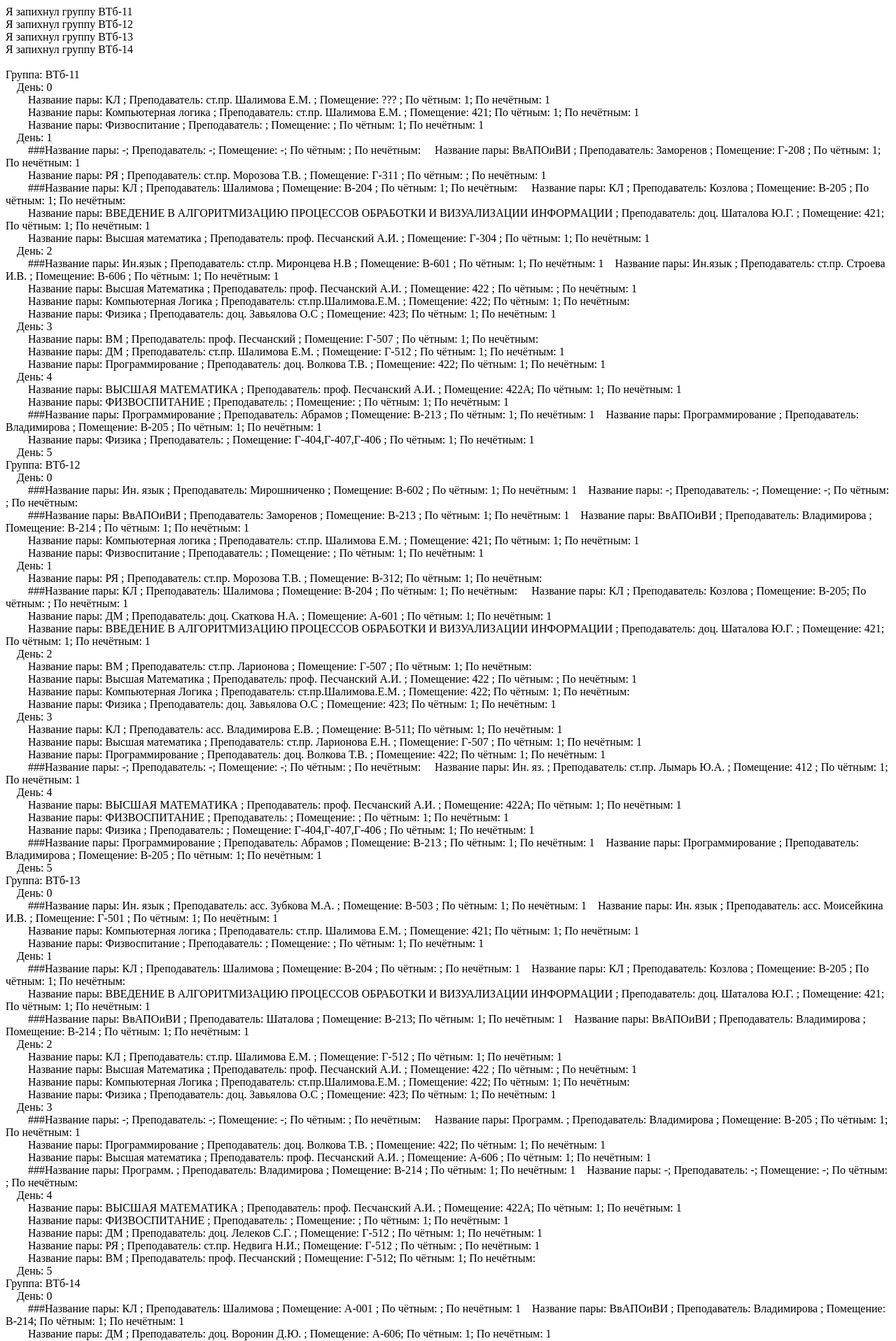
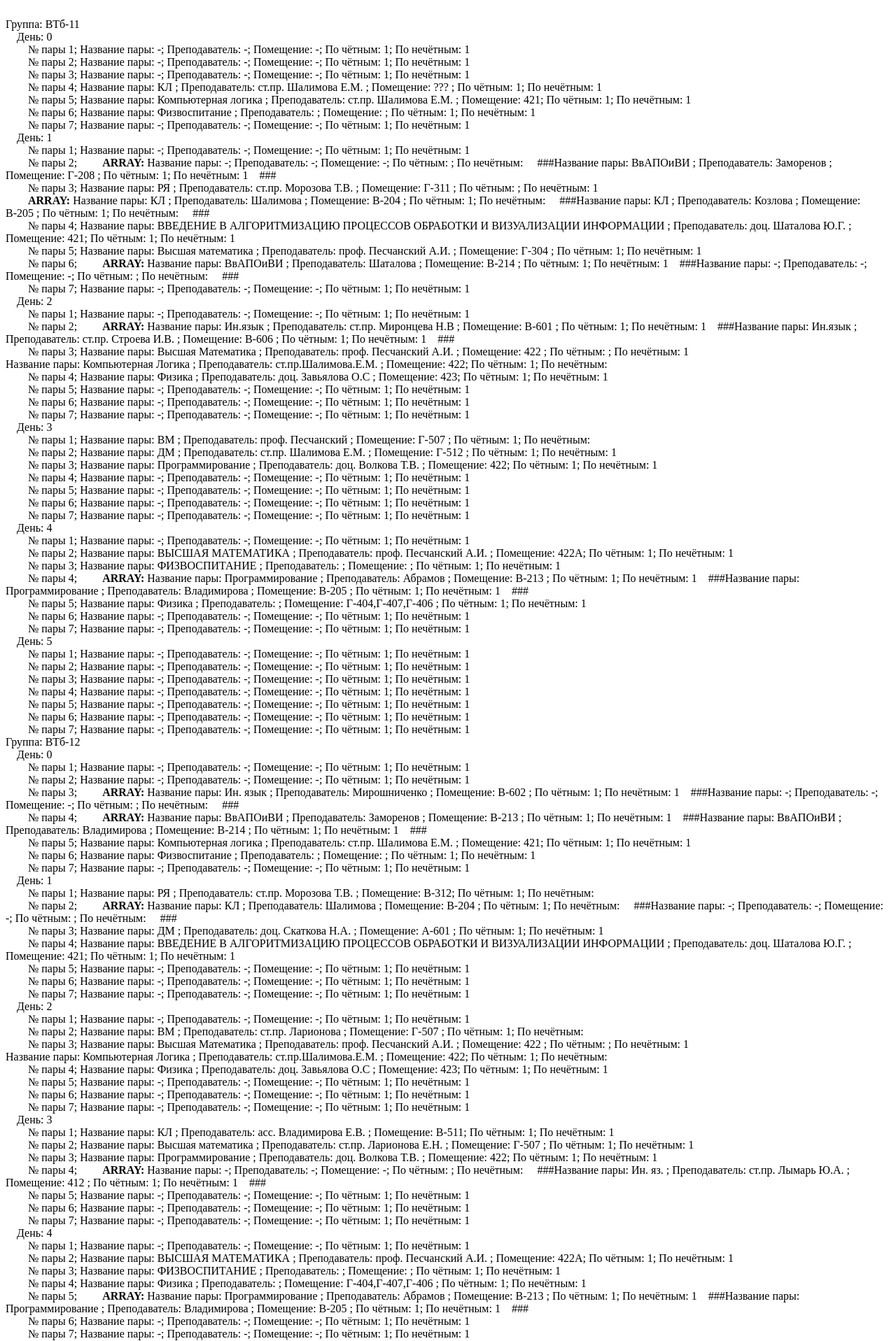
Before and after one commit to DmitryMachavariani/xrenznaetchto, a PHP site: page / in a window 1280 px wide. Shown: the top 1917 px of the page at 70% size. Run offline with PHP 8.4, Linux system fonts and the light colour scheme.

Commit message:
Исправил ещё пару багов. При проверке на группе ВТб-11 ошибок не найдено. Сливаю в мастер

```diff
--- a/Day.php
+++ b/Day.php
@@ -18,7 +18,7 @@ class Day
 	{
 		$lessonIndex = $lessonNumber - 1;
 
-		if(isset($this->lessons[(int)$lessonIndex]) && !empty($this->lessons[(int)$lessonIndex]))
+		if(isset($this->lessons[(int)$lessonIndex]) || !empty($this->lessons[(int)$lessonIndex]))
 		{
 			$temp = $this->lessons[$lessonIndex];
 			$this->lessons[$lessonIndex] = array();
@@ -34,11 +34,33 @@ class Day
 	public function getLesson($lessonNumber)
 	{
 		$lessonIndex = $lessonNumber - 1;
-		if(!isset($this->lesson[$lessonIndex]))
+
+		if(!isset($this->lessons[$lessonIndex]))
+		{
 			throw new Exception("<font color='#CC0000'><b>Ошибка! Пары №".$lessonNumber.
 					" в дне номер ".$this->number." для группы ".$this->group." не существует!</b></font>");
+			return;
+		}
 
-		return $this->lesson[$lessonIndex];
+
+		return $this->lessons[$lessonIndex];
+	}
+
+	public function getOrAddLesson($lessonNumber)
+	{
+		$lessonIndex = $lessonNumber - 1;
+
+		try
+		{
+			$this->getLesson($lessonNumber);
+		}
+		catch(Exception $e)
+		{
+			$this->lessons[(int)$lessonIndex] = new Lesson();
+			//echo $e->getMessage()."<br>\n";
+		}
+
+		return $this->lessons[(int)$lessonIndex];
 	}
 
 	public function getLessons()
--- a/Lesson.php
+++ b/Lesson.php
@@ -20,7 +20,7 @@ class Lesson extends AbstractLesson
 
 	public function show()
 	{
-		echo "&nbsp;&nbsp;&nbsp;&nbsp;&nbsp;&nbsp;&nbsp;&nbsp;".
+		echo "".
 				"Название пары: ".$this->subject."; ".
 				"Преподаватель: ".$this->teacher."; ".
 				"Помещение: ".$this->room."; ".
--- a/LessonsForSubgroups.php
+++ b/LessonsForSubgroups.php
@@ -13,7 +13,7 @@ class LessonsForSubgroups extends AbstractLesson
 
 	public function show()
 	{
-		echo "&nbsp;&nbsp;&nbsp;&nbsp;&nbsp;&nbsp;&nbsp;&nbsp;###";
+		echo "&nbsp;&nbsp;&nbsp;&nbsp;&nbsp;&nbsp;&nbsp;&nbsp;<b>ARRAY: </b>";
 		foreach($this->lessons as $lesson)
 		{
 				echo
@@ -21,7 +21,7 @@ class LessonsForSubgroups extends AbstractLesson
 					"Преподаватель: ".$lesson->getTeacher()."; ".
 					"Помещение: ".$lesson->getRoom()."; ".
 					"По чётным: ".(false !== $lesson->getOnEvenWeek())."; ".
-					"По нечётным: ".(false !== $lesson->getOnOddWeek())."&nbsp;&nbsp;&nbsp;&nbsp;";
+					"По нечётным: ".(false !== $lesson->getOnOddWeek())."&nbsp;&nbsp;&nbsp;&nbsp;###";
 		}
 		echo "<br>";
 	}
--- a/ParseClass.php
+++ b/ParseClass.php
@@ -73,23 +73,21 @@ class ParseClass
 
 				if(is_array($day->getLessons()))
 				{
+					$lessonCounter = 1;
 					foreach($day->getLessons() as $lesson)
 					{
-						if(is_array($lesson))
-						{
+						echo "&nbsp;&nbsp;&nbsp;&nbsp;&nbsp;&nbsp;&nbsp;&nbsp;№ пары ".$lessonCounter."; ";
+						if(is_array($lesson) !== false)
 							foreach($lesson as $sublesson)
-							{
 								$sublesson->show();
-							}
-						}
 						else
 							$lesson->show();
+
+						$lessonCounter++;
 					}
 				}
-
 			}
 		}
-
 	}
 
 	private function parseGroups($buffer)
@@ -97,7 +95,6 @@ class ParseClass
 		$groupNames = explode(",", $buffer);
 		foreach ($groupNames as $group)
 		{
-			echo "Я запихнул группу ".trim($group)."<br>\n";
 			array_push($this->groups, new Group($group));
 		}
 		echo "<br>";
@@ -111,25 +108,34 @@ class ParseClass
 	//	echo "<br>\n";
 		///////////////////////
 
-
+		$dayNumber = (int)$this->getDayNumber($dayAndLessonNumbers);
+		$lessonNumber = (int)$this->getLessonNumber($dayAndLessonNumbers);
 
 		$lessonData = trim($lessonData);
+
 		if(empty($lessonData))
 		{
 			//echo "<font color='#CC0000'><b>Нет пар!</b></font>";
 			//echo "<br>\n";
+
+			foreach($this->groups as $group)
+			{
+				$group->getDay($dayNumber)->addLesson($lessonNumber, new Lesson());
+			}
+
 			return;
 		}
-
-		$dayNumber = (int)$this->getDayNumber($dayAndLessonNumbers);
-		$lessonNumber = (int)$this->getLessonNumber($dayAndLessonNumbers);
 
 		$splittedLessonsByGroups = $this->splitByGroups($lessonData);
 
 		foreach($splittedLessonsByGroups as $groupsLesson)
 		{
 			$this->parseByGroupLesson($groupsLesson, $dayNumber, $lessonNumber);
+		}
 
+		foreach($this->groups as $group)
+		{
+			$group->getDay($dayNumber)->getOrAddLesson($lessonNumber);
 		}
 		//$groupList = $this->getGroupsList($lessonData);
 
--- a/file/descr.txt
+++ b/file/descr.txt
@@ -1,6 +1,4 @@
 g:ВТб-11,ВТб-12,ВТб-13,ВТб-14
-
-
 
 d:1-1:
 d:1-2:
@@ -11,11 +9,11 @@ d:1-6:0,1,2,3 >> нч / Физвоспитание | |
 d:1-7:
 
 d:2-1:1 >> _ч / РЯ | ст.пр. Морозова Т.В. | В-312
-d:2-2:0 >> # нч / ВвАПОиВИ | Заморенов | Г-208 & 1 >> _ч / КЛ | Шалимова | В-204  # н_/ КЛ | Козлова | В-205
+d:2-2:0 >> # нч / ВвАПОиВИ | Заморенов | Г-208 & 1 >> _ч / КЛ | Шалимова | В-204 # КЛ | Козлова | В-205
 d:2-3:0 >> н_ / РЯ | ст.пр. Морозова Т.В. | Г-311 & 0 >> _ч / КЛ | Шалимова | В-204 # _ч / КЛ | Козлова | В-205 & 1 >> нч / ДМ | доц. Скаткова Н.А. | А-601 & 2 >> н_ / КЛ | Шалимова | В-204 # _ч / КЛ | Козлова | В-205 & 3 >> нч / ВвАПОиВИ | Владимирова | F2-2 #
 d:2-4:0,1,2,3 >> нч / ВВЕДЕНИЕ В АЛГОРИТМИЗАЦИЮ ПРОЦЕССОВ ОБРАБОТКИ И ВИЗУАЛИЗАЦИИ ИНФОРМАЦИИ | доц. Шаталова Ю.Г. | 421
 d:2-5:0 >> нч / Высшая математика | проф. Песчанский А.И. | Г-304 & 2 >> нч / ВвАПОиВИ | Шаталова | В-213# нч / ВвАПОиВИ | Владимирова | В-214 & 3 >> нч / КЛ | доц. Козлова Е.В. | Г-311
-d:2-6:
+d:2-6:0 >> нч / ВвАПОиВИ | Шаталова | В-214 # & 2 >> нч / Физика |  |Г-404, Г-407, Г-406
 d:2-7:
 
 d:3-1:
@@ -34,6 +32,7 @@ d:4-5:2 >> нч / Программ. | Владимирова | В-214 # & 3 >>
 d:4-6:
 d:4-7:
 
+
 d:5-1:
 d:5-2:0,1,2,3 >> нч / ВЫСШАЯ МАТЕМАТИКА | проф. Песчанский А.И. | 422A
 d:5-3:0,1,2,3 >> нч / ФИЗВОСПИТАНИЕ | |
```
